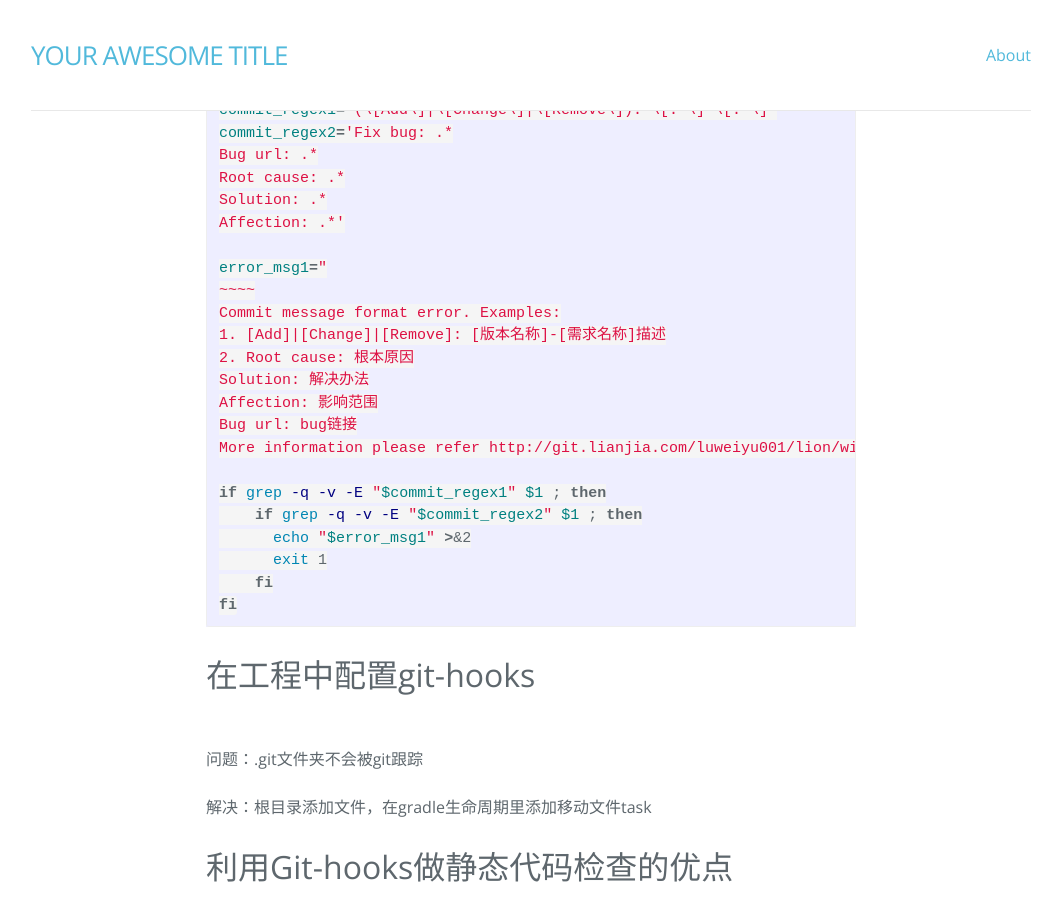
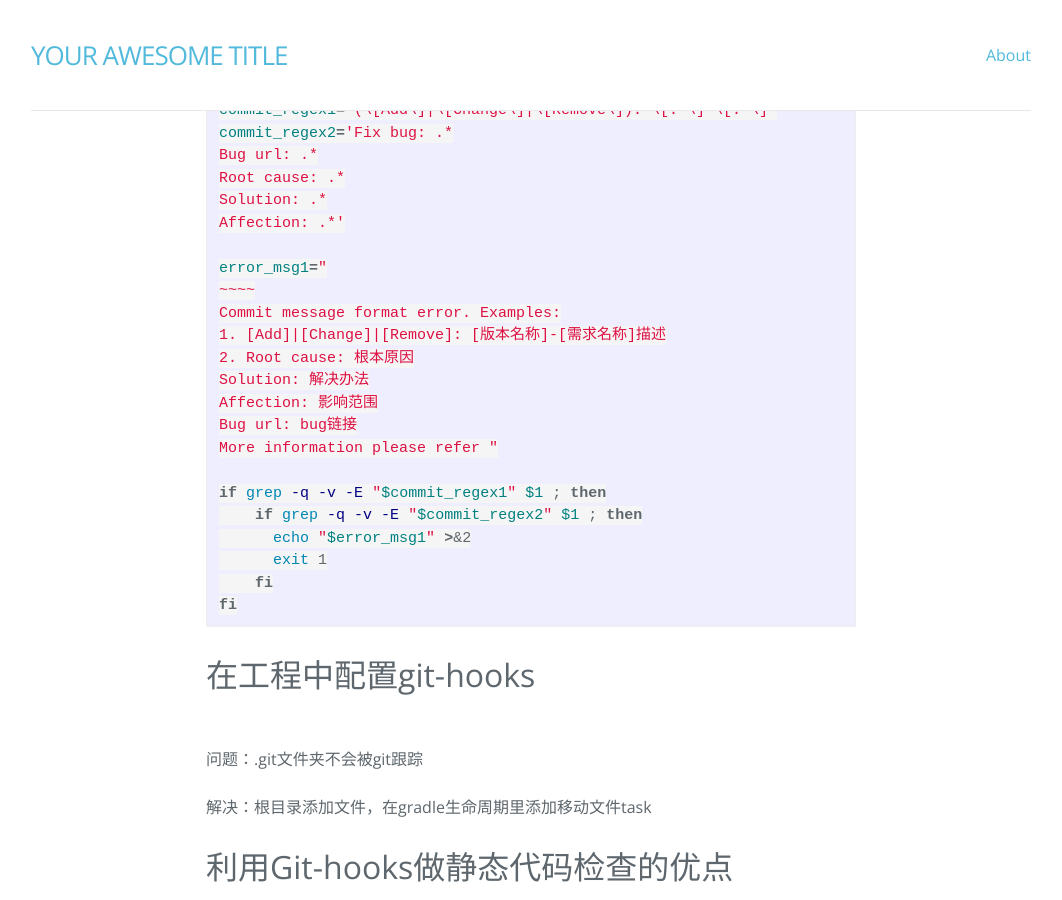
Before and after one commit to galaapple/ether.github.io, a Jekyll site: the page built from _posts/2019-07-03-git-hooks.md, in a window 1280 px wide and 900 px high, scrolled down 2060 px. Shown: the whole window, without its empty margins (109-1171 px from the left). Built offline with Jekyll 4.4.1, drawn with Linux system fonts in a browser that asks for light colours; nearby versions of some CDN libraries; part of the change alters nothing that is shown.

Commit message:
删除敏感链接

```diff
--- a/_posts/2019-07-03-git-hooks.md
+++ b/_posts/2019-07-03-git-hooks.md
@@ -57,7 +57,7 @@ Commit message format error. Examples:
 Solution: 解决办法
 Affection: 影响范围
 Bug url: bug链接
-More information please refer http://git.lianjia.com/luweiyu001/lion/wikis/codereview"
+More information please refer "
 
 if grep -q -v -E "$commit_regex1" $1 ; then
     if grep -q -v -E "$commit_regex2" $1 ; then
```
